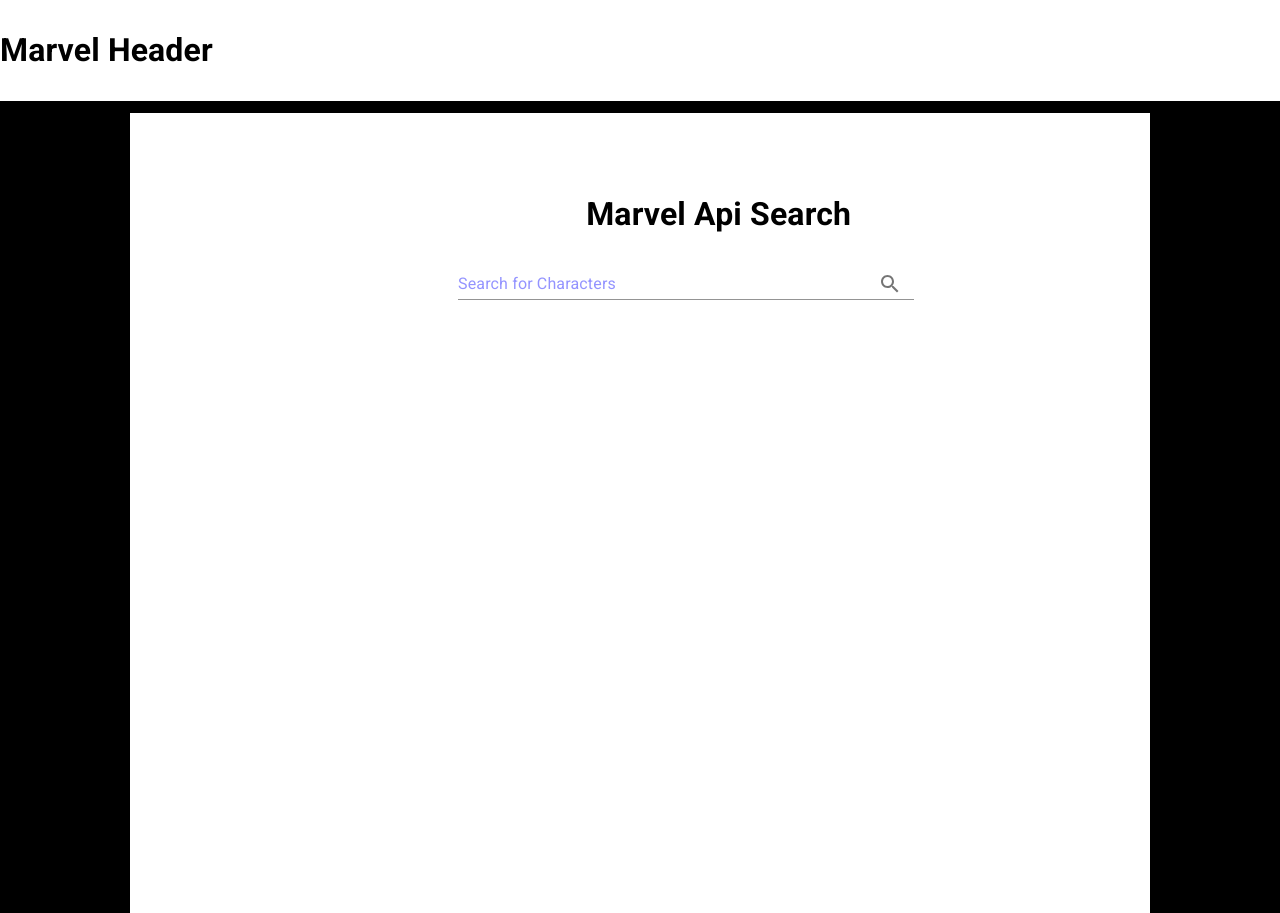
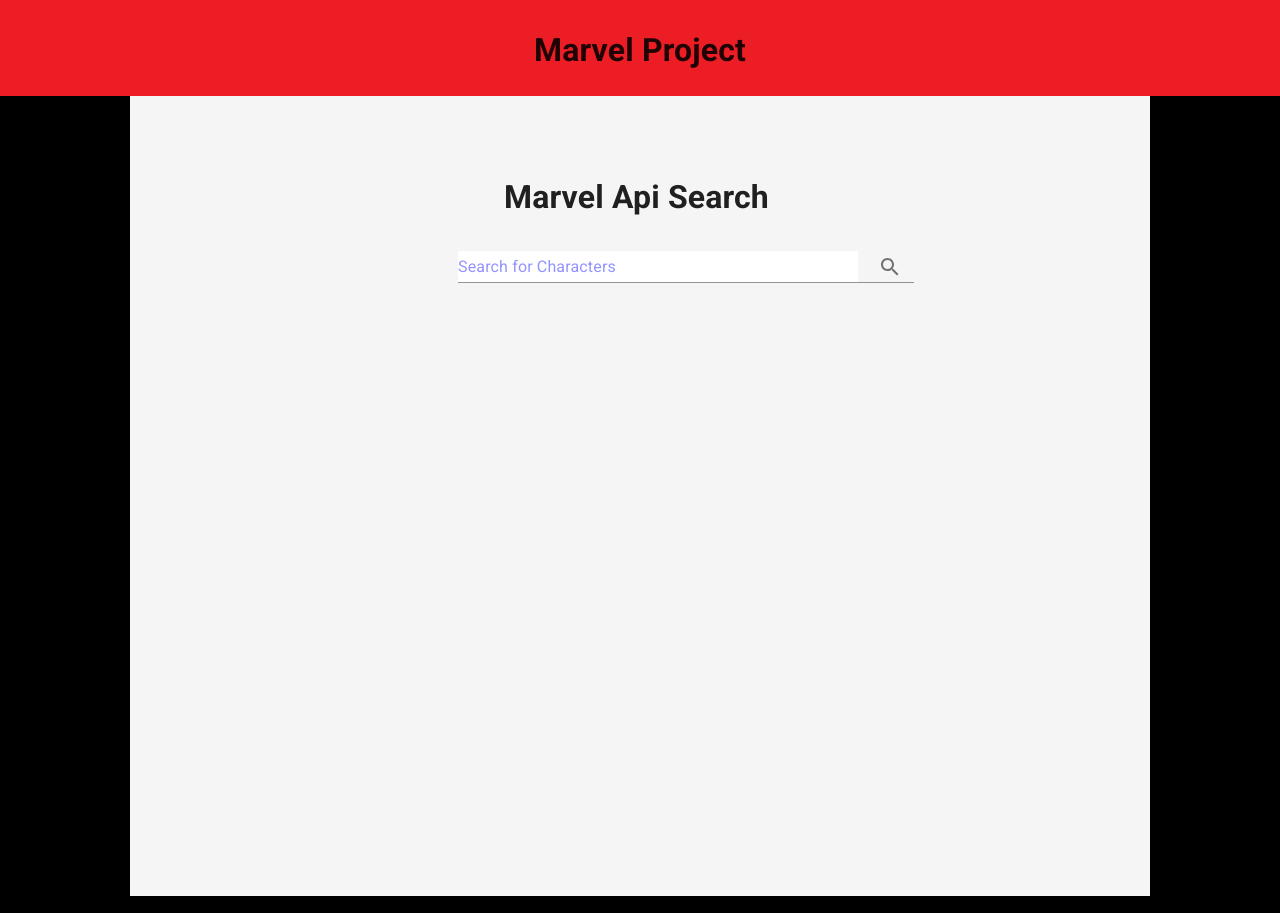
Before and after one commit to DECAB149/marvel-project, a React (Create React App) app: page / in a window 1280 px wide. Built offline with nearby package versions, Linux system fonts and the light colour scheme.

Commit message:
upload for trip

```diff
--- a/package.json
+++ b/package.json
@@ -16,6 +16,8 @@
     "react": "^17.0.2",
     "react-dom": "^17.0.2",
     "react-scripts": "4.0.3",
+    "typeface-cormorant": "^1.1.13",
+    "typeface-open-sans": "^1.1.13",
     "web-vitals": "^1.1.1"
   },
   "scripts": {
--- a/src/App.css
+++ b/src/App.css
@@ -1,11 +1,21 @@
-/* .App {
+.App {
   text-align: center;
+  font-family: 'MarvelRegular';
+}
 
+/* @font-face {
+  font-family: 'MarvelRegular';
+  src: local('MarvelRegular'), url('./fonts/MarvelRegular-Dj83.ttf') format('truetype');
+  font-style: normal;
+  font-weight: 100;
 } */
-
 
 .pageContents {
   padding-left: 130px;
   padding-right: 130px;
-  padding-top: 20px;
+  padding-top: 8px;
 }
+
+/* .marvelHeader{
+  font-family: 'MarvelRegular';
+} */
--- a/src/App.js
+++ b/src/App.js
@@ -62,7 +62,7 @@
     <div className="App">
       <Header />
       <div className='pageContents'>
-      <Typography component="div" align="center" style={{ backgroundColor: 'white', height: '100vh',  }}>
+      <Typography component="div" align="center" style={{ backgroundColor: '#f5f5f5', height: '100vh',  }}>
       <Grid container spacing={2} >
           <Container maxWidth='md' >
             <Grid container spacing={2} style={{ display: showPage ? 'none' : 'block' }}>
@@ -75,11 +75,11 @@
               <Grid item xs={12}>
                 </Grid>
 
-              <Grid container spacing={2}>
+              <Grid container spacing={7}>
                   <Grid item xs={4}>
                     </Grid>
-                  <Grid item xs={6}>
-                    <h1 className='searchHeader'>Marvel Api Search</h1>
+                  <Grid item xs={0} >
+                    <h1 className='searchHeader' style={{ alignItems: 'center' }}>Marvel Api Search</h1>
                   </Grid>
               </Grid>
               <Form handleChange={handleChange} input={input} handleSubmit={handleSubmit} showPage={showPage} />
--- a/src/Components/Header.js
+++ b/src/Components/Header.js
@@ -1,12 +1,45 @@
 import React from 'react';
 import Typography from '@material-ui/core/Typography';
+import MarvelRegularTtf from '../fonts/MarvelRegular-Dj83.ttf';
+import CssBaseline from '@material-ui/core/CssBaseline';
+import { createMuiTheme, ThemeProvider } from '@material-ui/core/styles';
+
+const marvelFont = {
+    fontFamily: 'MarvelRegular',
+    fontStyle: 'normal',
+    fontDisplay: 'swap',
+    fontWeight: 200,
+    src: `
+        local('MarvelRegular'),
+        local('MarvelRegular-Dj83'),
+        url(${MarvelRegularTtf}) format('ttf')
+    `,
+    unicodeRange:
+        'U+0000-00FF, U+0131, U+0152-0153, U+02BB-02BC, U+02C6, U+02DA, U+02DC, U+2000-206F, U+2074, U+20AC, U+2122, U+2191, U+2193, U+2212, U+2215, U+FEFF',
+};
+
+const theme = createMuiTheme({
+    typography:{
+        fontFamily: ['MarvelRegular, Serif',].join(','),
+    },
+    overrides: {
+        MuiCssBaseline: {
+            '@global': {
+                '@font-face': [marvelFont],
+            },
+        },
+    },
+});
 
 export default function Header() {
     return (
-        <div>
-            <Typography component="div"  style={{ backgroundColor: 'white', height: '12vh', paddingTop: '5px', paddingBottom: '' }}>
-            <h1>Marvel Header</h1>
-            </Typography>
+        <div className='marvelHeader'>
+            <ThemeProvider theme={theme}>
+                <CssBaseline />
+                <Typography component="div"  style={{ backgroundColor: '#EC1D24', height: '12vh', paddingTop: '5px' }}>
+                    <h1 >Marvel Project</h1>
+                </Typography>
+            </ThemeProvider>
         </div>
     );
 }
```
Also changed, not shown: src/index.css (+7 -0 lines), src/fonts/MarvelRegular-Dj83.ttf (added), 1 other file (tests, documents, lock files or other folders).
